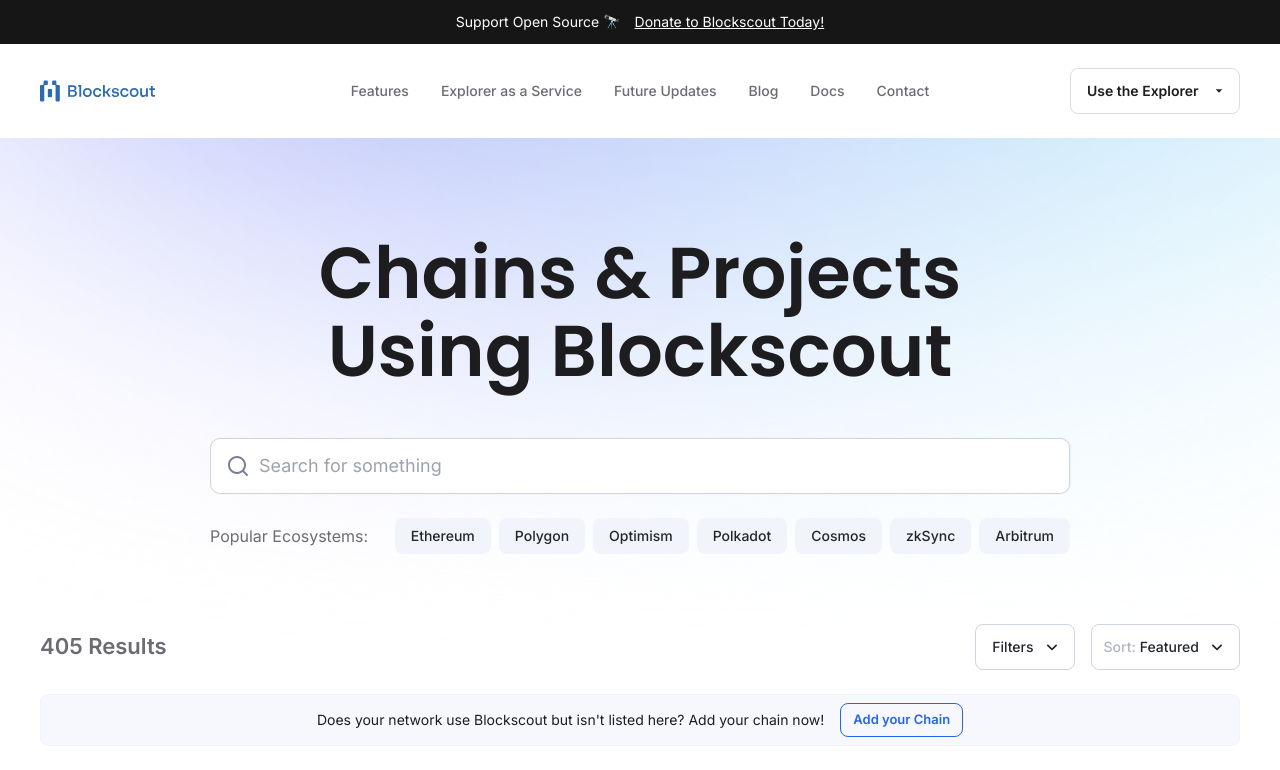
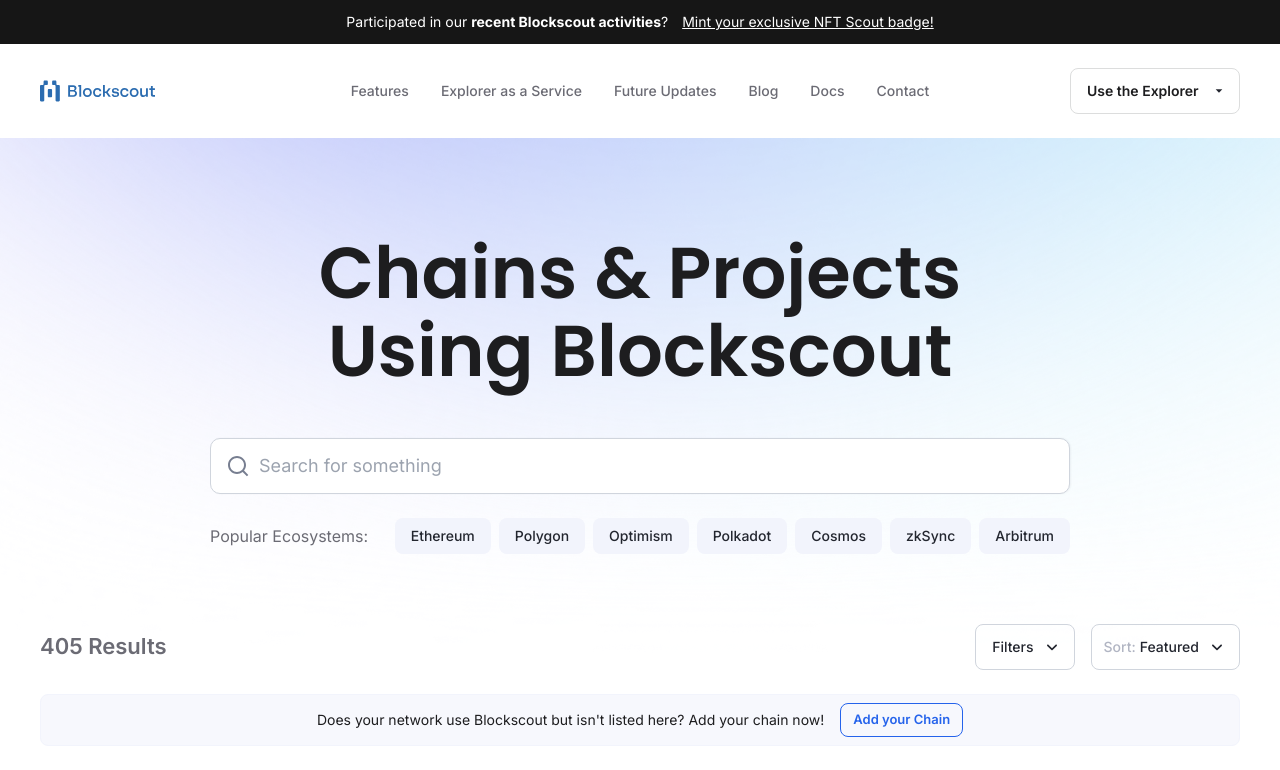
Before and after one commit to blockscout/chainscout, a Next.js app: page / in a window 1280 px wide. Shown: the top 770 px of the page. Built offline with nearby package versions, Linux system fonts and the light colour scheme.

Commit message:
update banner

```diff
--- a/components/Header.tsx
+++ b/components/Header.tsx
@@ -23,10 +23,10 @@ export default function Header() {
         </div>
       </div>
       <header className="fixed w-full z-10 bg-white">
-        <div className="bg-[#161616] text-white text-sm h-[68px] md:h-[44px] flex items-center justify-center gap-[14px]">
-          <span>Support Open Source 🔭</span>
-          <Link href="#" className="underline">
-            Donate to Blockscout Today!
+        <div className="bg-[#161616] text-white text-sm h-[68px] md:h-[44px] flex flex-col md:flex-row items-center justify-center gap-1 md:gap-[14px]">
+          <span>Participated in our <b>recent Blockscout activities</b>?</span>
+          <Link href="https://badges.blockscout.com/?utm_source=blockscout-landing" target="_blank" className="underline">
+            Mint your exclusive NFT Scout badge!
           </Link>
         </div>
         <div className="flex items-center justify-between bg-white max-w-[1376px] h-[75px] md:h-[94px] mx-auto px-5 md:px-10 md:border-0 border-b border-[#e6e8ec]">
```
